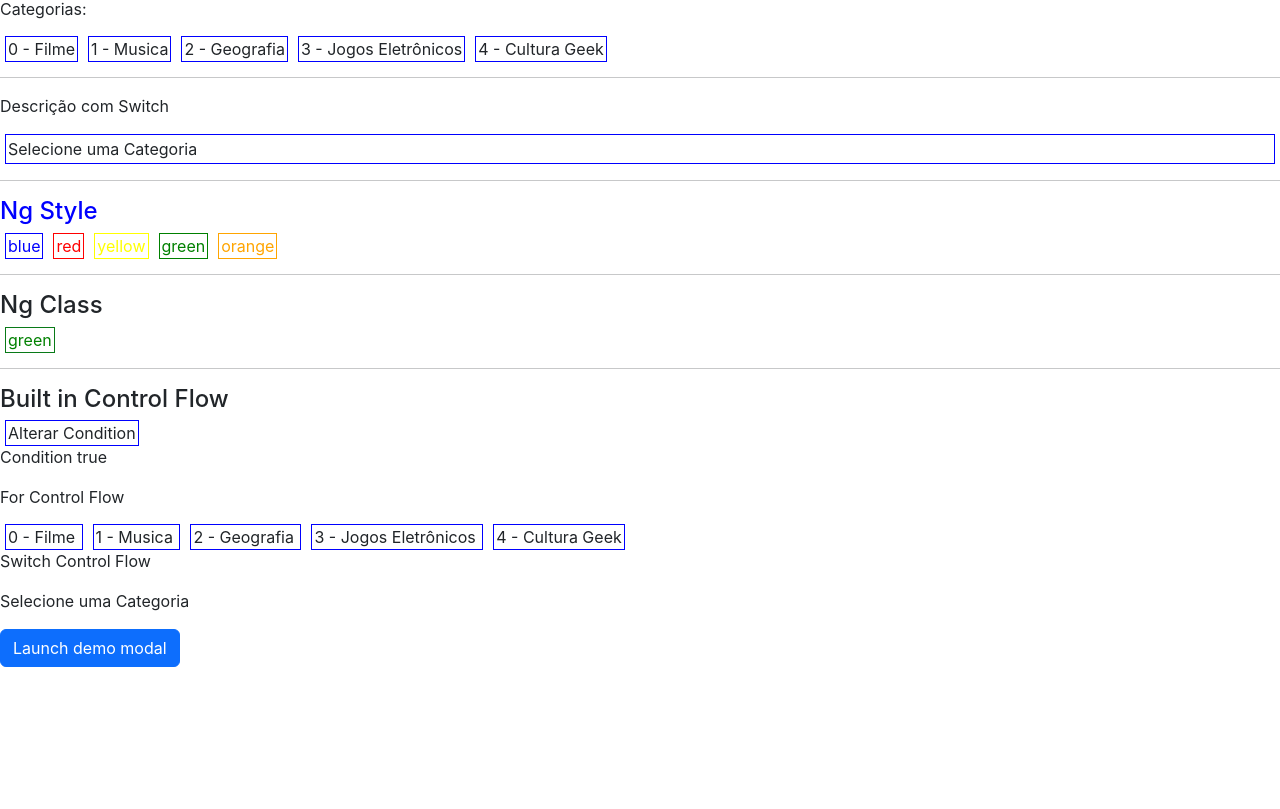
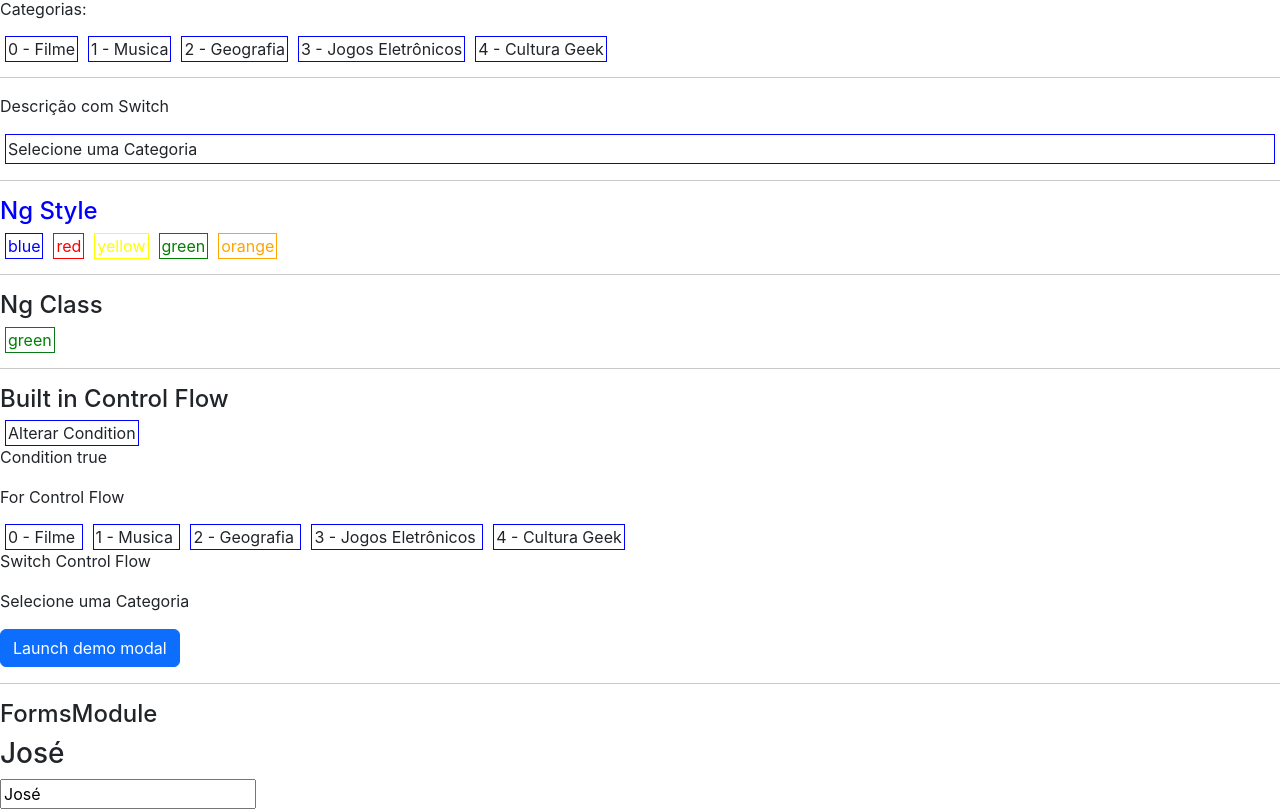
Before and after one commit to EudesAlves/AngularTrivia, an Angular app: page /menu in a window 1280 px wide. Shown: the part 753-1562 px from the top of the page. Before the commit the page ends 1420 px from the top, so only its background shows below. Built offline with nearby package versions, Linux system fonts and the light colour scheme.

Commit message:
Introdução ao FormsModule.

```diff
--- a/src/app/menu/menu.component.html
+++ b/src/app/menu/menu.component.html
@@ -93,3 +93,9 @@
       </div>
     </div>
   </div>
+
+  <p></p>
+  <hr>
+  <h4>FormsModule</h4>
+  <h3>{{name}}</h3>
+  <input class="" type="text" [(ngModel)]="name" />
--- a/src/app/menu/menu.component.ts
+++ b/src/app/menu/menu.component.ts
@@ -1,10 +1,11 @@
 import { Component } from '@angular/core';
 import { CommonModule } from '@angular/common';
+import { FormsModule } from '@angular/forms';
 
 @Component({
   standalone: true,
   selector: 'app-menu',
-  imports: [ CommonModule ],
+  imports: [ CommonModule, FormsModule ],
   templateUrl: './menu.component.html',
   styleUrl: './menu.component.css'
 })
```
